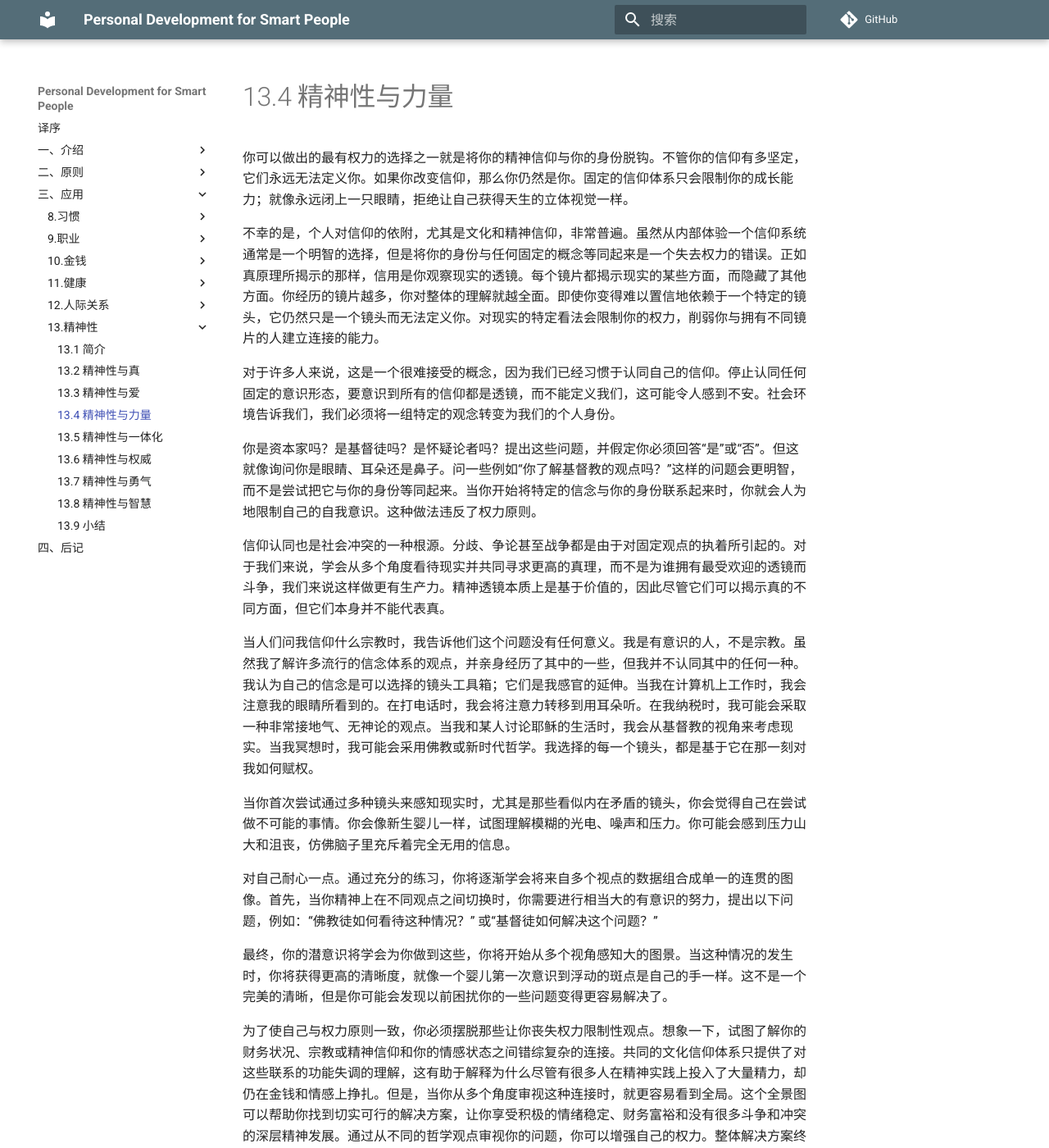
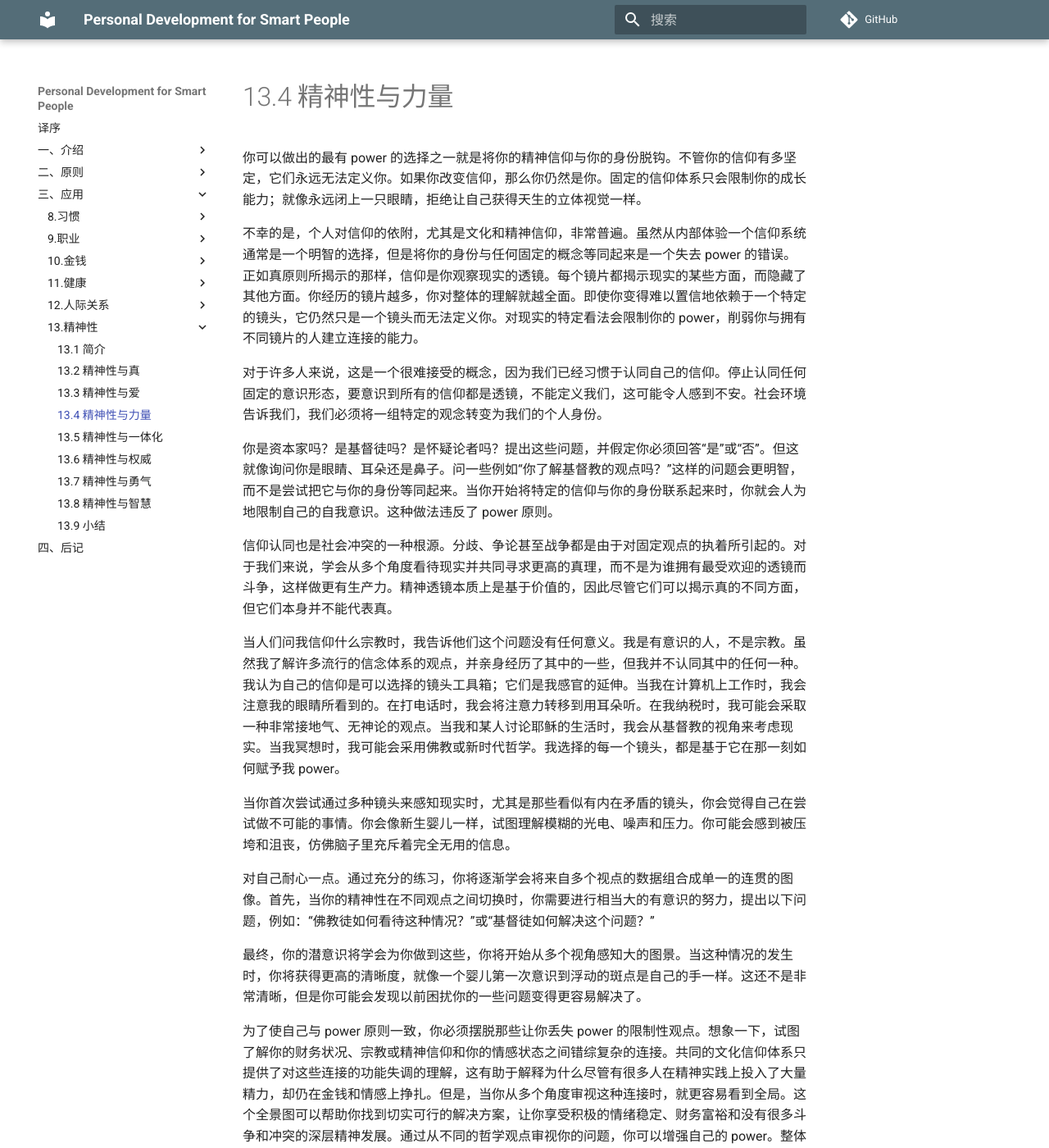
Before and after one commit to wtsnwei/pdsp, an MkDocs documentation site: the page built from docs/3.Application/13.spirituality/03.spirituality-and-power.md, in a window 1280 px wide and 1400 px high. Shown: the whole window at 82% size. Built offline with MkDocs 1.6.1 and Material for MkDocs 9.7.7, drawn with Linux system fonts in a browser that asks for light colours; comment, search, counter and statistics services are not loaded; some of the changed text lies outside the part shown.

Commit message:
修正语句

```diff
--- a/docs/3.Application/13.spirituality/03.spirituality-and-power.md
+++ b/docs/3.Application/13.spirituality/03.spirituality-and-power.md
@@ -3,38 +3,38 @@ title:      Spirituality and Power
 date:       2021-03-18
 ---
 
-你可以做出的最有权力的选择之一就是将你的精神信仰与你的身份脱钩。不管你的信仰有多坚定，它们永远无法定义你。如果你改变信仰，那么你仍然是你。固定的信仰体系只会限制你的成长能力；就像永远闭上一只眼睛，拒绝让自己获得天生的立体视觉一样。
+你可以做出的最有 power 的选择之一就是将你的精神信仰与你的身份脱钩。不管你的信仰有多坚定，它们永远无法定义你。如果你改变信仰，那么你仍然是你。固定的信仰体系只会限制你的成长能力；就像永远闭上一只眼睛，拒绝让自己获得天生的立体视觉一样。
 
-不幸的是，个人对信仰的依附，尤其是文化和精神信仰，非常普遍。虽然从内部体验一个信仰系统通常是一个明智的选择，但是将你的身份与任何固定的概念等同起来是一个失去权力的错误。正如真原理所揭示的那样，信用是你观察现实的透镜。每个镜片都揭示现实的某些方面，而隐藏了其他方面。你经历的镜片越多，你对整体的理解就越全面。即使你变得难以置信地依赖于一个特定的镜头，它仍然只是一个镜头而无法定义你。对现实的特定看法会限制你的权力，削弱你与拥有不同镜片的人建立连接的能力。
+不幸的是，个人对信仰的依附，尤其是文化和精神信仰，非常普遍。虽然从内部体验一个信仰系统通常是一个明智的选择，但是将你的身份与任何固定的概念等同起来是一个失去 power 的错误。正如真原则所揭示的那样，信仰是你观察现实的透镜。每个镜片都揭示现实的某些方面，而隐藏了其他方面。你经历的镜片越多，你对整体的理解就越全面。即使你变得难以置信地依赖于一个特定的镜头，它仍然只是一个镜头而无法定义你。对现实的特定看法会限制你的 power，削弱你与拥有不同镜片的人建立连接的能力。
 
-对于许多人来说，这是一个很难接受的概念，因为我们已经习惯于认同自己的信仰。停止认同任何固定的意识形态，要意识到所有的信仰都是透镜，而不能定义我们，这可能令人感到不安。社会环境告诉我们，我们必须将一组特定的观念转变为我们的个人身份。
+对于许多人来说，这是一个很难接受的概念，因为我们已经习惯于认同自己的信仰。停止认同任何固定的意识形态，要意识到所有的信仰都是透镜，不能定义我们，这可能令人感到不安。社会环境告诉我们，我们必须将一组特定的观念转变为我们的个人身份。
 
-你是资本家吗？是基督徒吗？是怀疑论者吗？提出这些问题，并假定你必须回答“是”或“否”。但这就像询问你是眼睛、耳朵还是鼻子。问一些例如“你了解基督教的观点吗？”这样的问题会更明智，而不是尝试把它与你的身份等同起来。当你开始将特定的信念与你的身份联系起来时，你就会人为地限制自己的自我意识。这种做法违反了权力原则。
+你是资本家吗？是基督徒吗？是怀疑论者吗？提出这些问题，并假定你必须回答“是”或“否”。但这就像询问你是眼睛、耳朵还是鼻子。问一些例如“你了解基督教的观点吗？”这样的问题会更明智，而不是尝试把它与你的身份等同起来。当你开始将特定的信仰与你的身份联系起来时，你就会人为地限制自己的自我意识。这种做法违反了 power 原则。
 
-信仰认同也是社会冲突的一种根源。分歧、争论甚至战争都是由于对固定观点的执着所引起的。对于我们来说，学会从多个角度看待现实并共同寻求更高的真理，而不是为谁拥有最受欢迎的透镜而斗争，我们来说这样做更有生产力。精神透镜本质上是基于价值的，因此尽管它们可以揭示真的不同方面，但它们本身并不能代表真。
+信仰认同也是社会冲突的一种根源。分歧、争论甚至战争都是由于对固定观点的执着所引起的。对于我们来说，学会从多个角度看待现实并共同寻求更高的真理，而不是为谁拥有最受欢迎的透镜而斗争，这样做更有生产力。精神透镜本质上是基于价值的，因此尽管它们可以揭示真的不同方面，但它们本身并不能代表真。
 
-当人们问我信仰什么宗教时，我告诉他们这个问题没有任何意义。我是有意识的人，不是宗教。虽然我了解许多流行的信念体系的观点，并亲身经历了其中的一些，但我并不认同其中的任何一种。我认为自己的信念是可以选择的镜头工具箱；它们是我感官的延伸。当我在计算机上工作时，我会注意我的眼睛所看到的。在打电话时，我会将注意力转移到用耳朵听。在我纳税时，我可能会采取一种非常接地气、无神论的观点。当我和某人讨论耶稣的生活时，我会从基督教的视角来考虑现实。当我冥想时，我可能会采用佛教或新时代哲学。我选择的每一个镜头，都是基于它在那一刻对我如何赋权。
+当人们问我信仰什么宗教时，我告诉他们这个问题没有任何意义。我是有意识的人，不是宗教。虽然我了解许多流行的信念体系的观点，并亲身经历了其中的一些，但我并不认同其中的任何一种。我认为自己的信仰是可以选择的镜头工具箱；它们是我感官的延伸。当我在计算机上工作时，我会注意我的眼睛所看到的。在打电话时，我会将注意力转移到用耳朵听。在我纳税时，我可能会采取一种非常接地气、无神论的观点。当我和某人讨论耶稣的生活时，我会从基督教的视角来考虑现实。当我冥想时，我可能会采用佛教或新时代哲学。我选择的每一个镜头，都是基于它在那一刻如何赋予我 power。
 
-当你首次尝试通过多种镜头来感知现实时，尤其是那些看似内在矛盾的镜头，你会觉得自己在尝试做不可能的事情。你会像新生婴儿一样，试图理解模糊的光电、噪声和压力。你可能会感到压力山大和沮丧，仿佛脑子里充斥着完全无用的信息。
+当你首次尝试通过多种镜头来感知现实时，尤其是那些看似有内在矛盾的镜头，你会觉得自己在尝试做不可能的事情。你会像新生婴儿一样，试图理解模糊的光电、噪声和压力。你可能会感到被压垮和沮丧，仿佛脑子里充斥着完全无用的信息。
 
-对自己耐心一点。通过充分的练习，你将逐渐学会将来自多个视点的数据组合成单一的连贯的图像。首先，当你精神上在不同观点之间切换时，你需要进行相当大的有意识的努力，提出以下问题，例如：“佛教徒如何看待这种情况？” 或“基督徒如何解决这个问题？”
+对自己耐心一点。通过充分的练习，你将逐渐学会将来自多个视点的数据组合成单一的连贯的图像。首先，当你的精神性在不同观点之间切换时，你需要进行相当大的有意识的努力，提出以下问题，例如：“佛教徒如何看待这种情况？”或“基督徒如何解决这个问题？”
 
-最终，你的潜意识将学会为你做到这些，你将开始从多个视角感知大的图景。当这种情况的发生时，你将获得更高的清晰度，就像一个婴儿第一次意识到浮动的斑点是自己的手一样。这不是一个完美的清晰，但是你可能会发现以前困扰你的一些问题变得更容易解决了。
+最终，你的潜意识将学会为你做到这些，你将开始从多个视角感知大的图景。当这种情况的发生时，你将获得更高的清晰度，就像一个婴儿第一次意识到浮动的斑点是自己的手一样。这还不是非常清晰，但是你可能会发现以前困扰你的一些问题变得更容易解决了。
 
-为了使自己与权力原则一致，你必须摆脱那些让你丧失权力限制性观点。想象一下，试图了解你的财务状况、宗教或精神信仰和你的情感状态之间错综复杂的连接。共同的文化信仰体系只提供了对这些联系的功能失调的理解，这有助于解释为什么尽管有很多人在精神实践上投入了大量精力，却仍在金钱和情感上挣扎。但是，当你从多个角度审视这种连接时，就更容易看到全局。这个全景图可以帮助你找到切实可行的解决方案，让你享受积极的情绪稳定、财务富裕和没有很多斗争和冲突的深层精神发展。通过从不同的哲学观点审视你的问题，你可以增强自己的权力。整体解决方案终于开始出现。你将获得能解决以前无法解决的问题的能力。
+为了使自己与 power 原则一致，你必须摆脱那些让你丢失 power 的限制性观点。想象一下，试图了解你的财务状况、宗教或精神信仰和你的情感状态之间错综复杂的连接。共同的文化信仰体系只提供了对这些连接的功能失调的理解，这有助于解释为什么尽管有很多人在精神实践上投入了大量精力，却仍在金钱和情感上挣扎。但是，当你从多个角度审视这种连接时，就更容易看到全局。这个全景图可以帮助你找到切实可行的解决方案，让你享受积极的情绪稳定、财务富裕和没有很多斗争和冲突的深层精神发展。通过从不同的哲学观点审视你的问题，你可以增强自己的 power。整体解决方案终于开始出现。你将获得能解决以前无法解决的问题的能力。
 
-例如，在财务、情感和精神上保持平衡的一种方法是以服务他人为中心。如果你将你的努力集中在真正的价值创造和贡献上，那么你最终将能够显现出幸福、财富和意义。如果你从财务角度看这个解决方案，它是有意义的。如果你从情感上看，它也能起作用。如果你从精神上看，它在那里也适用。当从多个有利的角度考虑时，这个解决方案的有效性显而易见。然而，由于我们执着于使用阻止我们看到全局的固定的信仰体系，因此我们大多数人在社会上都习惯于忽视全面的、高层次的解决方案的简单性。我们的生活实际上阻碍了我们解决最具挑战性的问题。
+例如，在财务、情感和精神上保持平衡的一种方法是以服务他人为中心。如果你将你的努力集中在真正的价值创造和贡献上，那么你最终将能够显现出幸福、财富和意义。如果你从财务角度看这个解决方案，它是有意义的。如果你从情感上看，它也能起作用。如果你从精神上看，它在那里也适用。当从多个有利的角度考虑时，这个解决方案的有效性显而易见。然而，由于我们执着于使用阻拦我们看到全局的固定信仰体系，因此我们大多数人在社会上都习惯于忽视全面的、高层次的解决方案的简单性。我们的生活实际上阻碍了我们解决最具挑战性的问题。
 
-一个合理的精神实践应足够灵活，可以帮助你处理生活中的单调部分而不必将它们分开。你的精神信仰应该使你能够支付账单，解决人际关系问题，并在情感上感觉良好。一个分散的方法无法达到这样的效果。多视角方法最有效，因为它使你与真、爱和权力保持一致。最终，解决所有问题的通用方法是找到符合这些原则的地方，而多视角方法可以帮助你实现比固定视角更大的一致性。
+一个合理的精神实践应该足够灵活，可以帮助你处理生活中的单调部分而不必将它们分开。你的精神信仰应该使你能够支付账单，解决人际关系问题，并在情感上感觉良好。一个分散的方法无法达到这样的效果。多视角方法最有效，因为它使你与真、爱和 power 保持一致。最终，解决所有问题的通用方法是找到符合这些原则的地方，而多视角方法可以帮助你实现比固定视角更大的一致性。
 
-将你的身份等他于一种精神观点（例如“我是基督徒”），就像蒙住自己双眼，堵住自己耳朵。这是一种非常丧失权力的精神成长方法。放开这些限制，让自己从固定的观点解放出来。开放地使用所有的精神感官，尤其是当你开始获取与你被教导的信仰不一致的信息时。
+将你的身份等同于一种精神性观点（例如“我是基督徒”），就像蒙住自己双眼，堵住自己耳朵。这是一种非常丧失 power 的精神成长方法。放开这些限制，让自己从固定的观点解放出来。开放地使用所有的精神感官，尤其是当你开始获取与你被教导的信仰不一致的信息时。
 
-如何有效地训练自己的精神深度感知能力？找到那些拥有不同的信仰体系，且这些信仰体系似乎以某种特定的方式赋予了他们权力的人，并向他们学习。学习来自其他文化的人。找出为什么一个和尚看起来如此平静，为什么一个运动员能够保持如此高的健康水平，或者为什么一个亿万富翁可以享受如此丰厚的经济收入。读一读这些人写的书，如果可以的话，亲自见见他们，找出他们能够做到这些的原因。
+如何有效地训练自己的精神深度感知能力？找到那些拥有不同的信仰体系，且这些信仰体系似乎以某种特定的方式赋予了他们 power 的人，并向他们学习。学习来自其他文化的人。找出为什么一个和尚看起来如此平静，为什么一个运动员能够保持如此高的健康水平，或者为什么一个亿万富翁可以享受如此丰厚的经济收入。读一读这些人写的书，如果可以的话，亲自见见他们，找出他们能够做到这些的原因。
 
-通过这些研究，你会发现某些观点比其他观点更有可能产生积极的结果。例如，如果你无法定期进行冥想，那么很明显，你对现实的感知与每天进行冥想的人是不同的。但如果你能了解到这些人时如何看待世界的，你就可以模仿他们的信仰改善自己的结果。这些人时如何看待事物的，你如何利用他们的观点来改善自己的冥想练习？他们看到什么，而你忽略了？他们使用的时什么感觉，而你却忽略了？
+通过这些研究，你会发现某些观点比其他观点更有可能产生积极的结果。例如，如果你无法定期进行冥想，那么很明显，你对现实的感知与每天进行冥想的人是不同的。但如果你能了解到这些人是如何看待世界的，你就可以模仿他们的信仰改善自己的结果。这些人是如何看待事物的，你如何利用他们的观点来改善自己的冥想练习？他们看到什么，而你忽略了？他们使用的是什么感觉，而你却忽略了？
 
-一种多光谱的生活哲学——将多种视角的输入结合在一起的哲学——与被认为是常识的东西密切相关。当你发现自己的信仰与你的常识不一致时，也许你只需要从另一个角度来看待这个情况。这比固执地阻碍你的想法要有效得多。你的常识可能是正确的。
+一种多光谱的生活哲学——将多种视角的输入结合在一起的哲学——与被认为是常识的东西密切相关。当你发现自己的信仰与你的常识不一致时，也许你只需要从另一个角度来看待这个情况。这比固执地阻拦你的想法要有效得多。你的常识可能是正确的。
 
-我们都有一种恐惧和抗拒未知的倾向，所以给你的信仰如此多的灵活性可能会让你犹豫。你会失去自我意识吗？你会变得完全没有道德和没有底线吗？根据我的经验，这些担心是没有根据的。让自己拥有更丰富的感知渠道，只会增强你的权力——做出与你最神圣的价值观和道德相一致的决定的权力。
+我们都有一种恐惧和抗拒未知的倾向，所以给你的信仰如此多的灵活性可能会让你犹豫。你会失去自我意识吗？你会变得完全没有道德和没有底线吗？根据我的经验，这些担心是没有根据的。让自己拥有更丰富的感知渠道，只会增强你的 power——做出与你最神圣的价值观和道德相一致的决定的 power。
 
-精神探索的重点是帮助你做出有意识的、赋权的选择。模糊或不完整的感知会降低你的感知能力。你的输入领域越丰富，你的决策就越好，而这反过来又会使你接触到的所有人收益。为了给你的精神道路带来更多权力，你必须对所有的观点保持开放和接纳。每当你对新想法不屑一顾时，就会失去与权力的一致性，结果是你的精神实践会遭受苦难。
+精神探索的重点是帮助你做出有意识的、能赋予你 power 的选择。模糊或不完整的感知会降低你的感知能力。你的输入领域越丰富，你的决策就越好，而这反过来又会使你接触到的所有人收益。为了给你的精神道路带来更多 power，你必须对所有的观点保持开放和接纳。每当你对新想法不屑一顾时，就会失去与 power 的一致性，结果是你的精神实践会遭受苦难。
```
